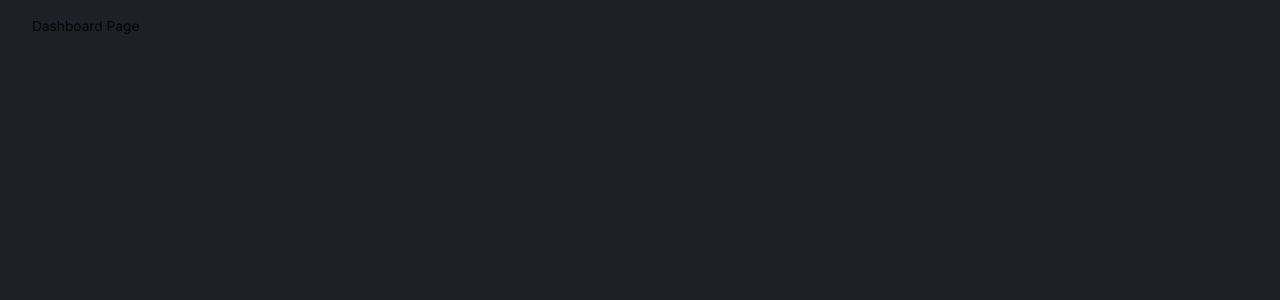
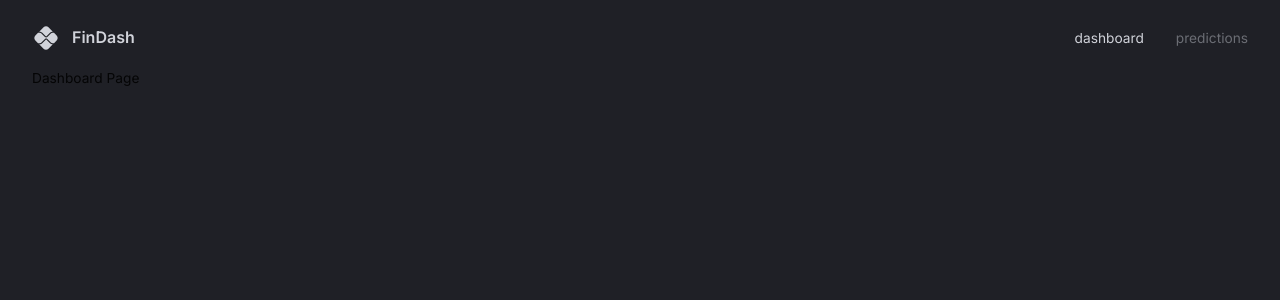
Before and after one commit to ShadowMonarch9871/FinDash, a React (Vite) app in the folder client/: page / in a window 1280 px wide. Shown: the top 300 px of the page. Built offline with nearby package versions, Linux system fonts and the light colour scheme.

Commit message:
Navbar completed

```diff
--- /dev/null
+++ b/client/src/components/FlexBetween.tsx
@@ -0,0 +1,8 @@
+import { Box } from "@mui/material";
+import { styled } from "@mui/system";
+const FlexBetween = styled(Box)({
+  display: "flex",
+  justifyContent: "space-between",
+  alignItems: "center",
+});
+export default FlexBetween
--- a/client/src/scenes/navbar/index.tsx
+++ b/client/src/scenes/navbar/index.tsx
@@ -2,16 +2,50 @@
 import { useState } from "react";
 import { Link } from "react-router-dom";
 import { Box, Typography, useTheme } from "@mui/material";
+import FlexBetween from "@/components/FlexBetween";
+import PixIcon from "@mui/icons-material/Pix";
 type Props = {};
 
 const Navbar = (props: Props) => {
   const { palette } = useTheme();
+  const [selected, setSelected] = useState("dashboard");
   return (
-    <Box
-      display="flex"
-      justifyContent="space-between"
-      alignItems="center"
-    ></Box>
+    <FlexBetween mb="0.5rem" p="0.5rem 0rem" color={palette.grey[300]}>
+      {/* Left Side Here */}
+      <FlexBetween gap="0.75rem">
+        <PixIcon sx={{ fontSize: "28px" }} />
+        <Typography variant="h4" fontSize="16px">
+          FinDash
+        </Typography>
+      </FlexBetween>
+      {/* Right side here */}
+      <FlexBetween gap="2rem">
+        <Box sx={{ "&:hover": { color: palette.primary[100] } }}>
+          <Link
+            to="/"
+            onClick={() => setSelected("dashboard")}
+            style={{
+              color: selected === "dashboard" ? "inherit" : palette.grey[700],
+              textDecoration: "inherit",
+            }}
+          >
+            dashboard
+          </Link>
+        </Box>
+        <Box sx={{ "&:hover": { color: palette.primary[100] } }}>
+          <Link
+            to="/predictions"
+            onClick={() => setSelected("predictions")}
+            style={{
+              color: selected === "predictions" ? "inherit" : palette.grey[700],
+              textDecoration: "inherit",
+            }}
+          >
+            predictions
+          </Link>
+        </Box>
+      </FlexBetween>
+    </FlexBetween>
   );
 };
 
```
